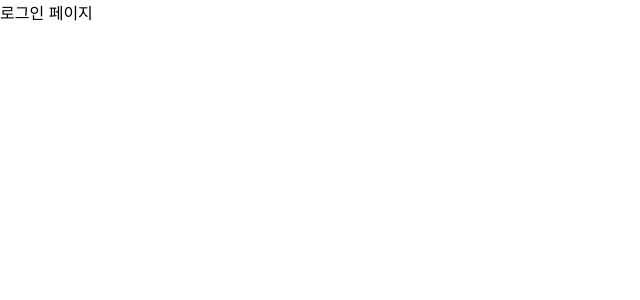
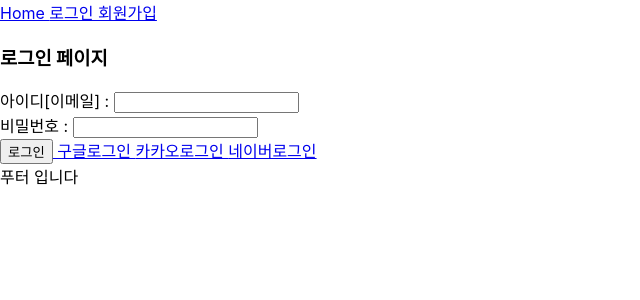
Before and after one commit to itdanja/ezen_web_2022_B_springreact, a React (Create React App) app in the folder src/main/frontend/: page /login in a window 1280 px wide. Shown: the top 300 px of the page, without its empty margins (0-640 px from the left). Built offline with nearby package versions, Linux system fonts and the light colour scheme.

Commit message:
day77 라우터를 이용한 페이지[컴포넌트] 전환

```diff
--- a/src/main/frontend/src/component/Footer.js
+++ b/src/main/frontend/src/component/Footer.js
@@ -0,0 +1,2 @@
+import React from 'react';
+export default function Footer( props ) { return (<div> 푸터 입니다</div>) }
--- a/src/main/frontend/src/component/Header.js
+++ b/src/main/frontend/src/component/Header.js
@@ -0,0 +1,8 @@
+import React from 'react';
+export default function Header( props ) {
+    return (
+        <div>
+            <a href="/"> Home </a>  <a href="/login"> 로그인 </a>  <a href="/signup"> 회원가입 </a>
+        </div>
+    )
+}
--- a/src/main/frontend/src/component/Index.js
+++ b/src/main/frontend/src/component/Index.js
@@ -1,15 +1,35 @@
 import React from 'react';
-import
-    { BrowserRouter , Routes , Route }
+import { BrowserRouter , Routes , Route }
     from "react-router-dom" // npm install react-router-dom
+import Header from "./Header"
+import Footer from "./Footer"
+import Main from "./Main"
 import Login from "./member/Login"
+import Signup from "./member/Signup"
+
+
 
 export default function Index( props ) {
     return ( <>
         <BrowserRouter>
+            <Header />
             <Routes>
-                <Route path="login" element = { <Login/> } />
+                <Route path="/" element = { <Main/> } />
+                <Route path="/login" element = { <Login/> } />
+                <Route path="/signup" element = { <signup/> } />
             </Routes>
+            <Footer />
         </BrowserRouter>
     </> )
 }
+
+/*
+     react-router-dom 다양한 라우터 컴포넌트 제공
+     1. <BrowserRouter> : 가상 URL 관리[  브라우저 URL 동기화 ]
+     2. <Routes>        : 가장 적합한 <Route> 컴포넌트를 검토하고 찾는다.
+            요청된 path에 적합한 <Route> 찾아서 <Routes> 범위내 렌더링
+     3. <Route>         : 실제 URL 경로 지정해주는 컴포넌트
+        <Route path="login" element={ <Login /> } />
+            http://localhost:3000/login     get 요청시 Login 컴포넌트 반환
+
+*/
--- a/src/main/frontend/src/component/Main.js
+++ b/src/main/frontend/src/component/Main.js
@@ -0,0 +1,2 @@
+import React from 'react';
+export default function Main( props ) { return (<div> 대문 입니다</div>) }
--- a/src/main/frontend/src/component/member/Login.js
+++ b/src/main/frontend/src/component/member/Login.js
@@ -3,5 +3,15 @@ import axios from 'axios'
 import styles from '../../css/member/login.css'
 
 export default function Login( props ) {
-    return ( <>로그인 페이지</> )
+    return ( <>
+            <h3> 로그인 페이지 </h3>
+            <form action="http://localhost:8080/member/login" method="post">
+                아이디[이메일] : <input type="text" name="memail" /> <br/>
+                비밀번호 : <input type="text" name="mpassword" />  <br/>
+                <button type="submit"> 로그인 </button>
+                <a href="http://localhost:8080/oauth2/authorization/google"> 구글로그인 </a>
+                <a href="http://localhost:8080/oauth2/authorization/kakao"> 카카오로그인 </a>
+                <a href="http://localhost:8080/oauth2/authorization/naver"> 네이버로그인 </a>
+            </form>
+    </> )
 }
--- /dev/null
+++ b/src/main/frontend/src/component/member/Signup.js
@@ -0,0 +1,14 @@
+import React , { useState , useEffect } from 'react'
+import axios from 'axios'
+export default function Signup( props ) {
+    return(<>
+                <h3> 회원가입 페이지 </h3>
+                <form>
+                    아이디[이메일] : <input type="text" className="memail" /> <br/>
+                    비밀번호 : <input type="text" className="mpassword" />  <br/>
+                    전화번호 : <input type="text" className="mname" />  <br/>
+                    이메일 :  <input type="text" className="mphone" />  <br/>
+                    <button onclick="onSignup()" type="button"> 가입 </button>
+                </form>
+    </>)
+}
```
